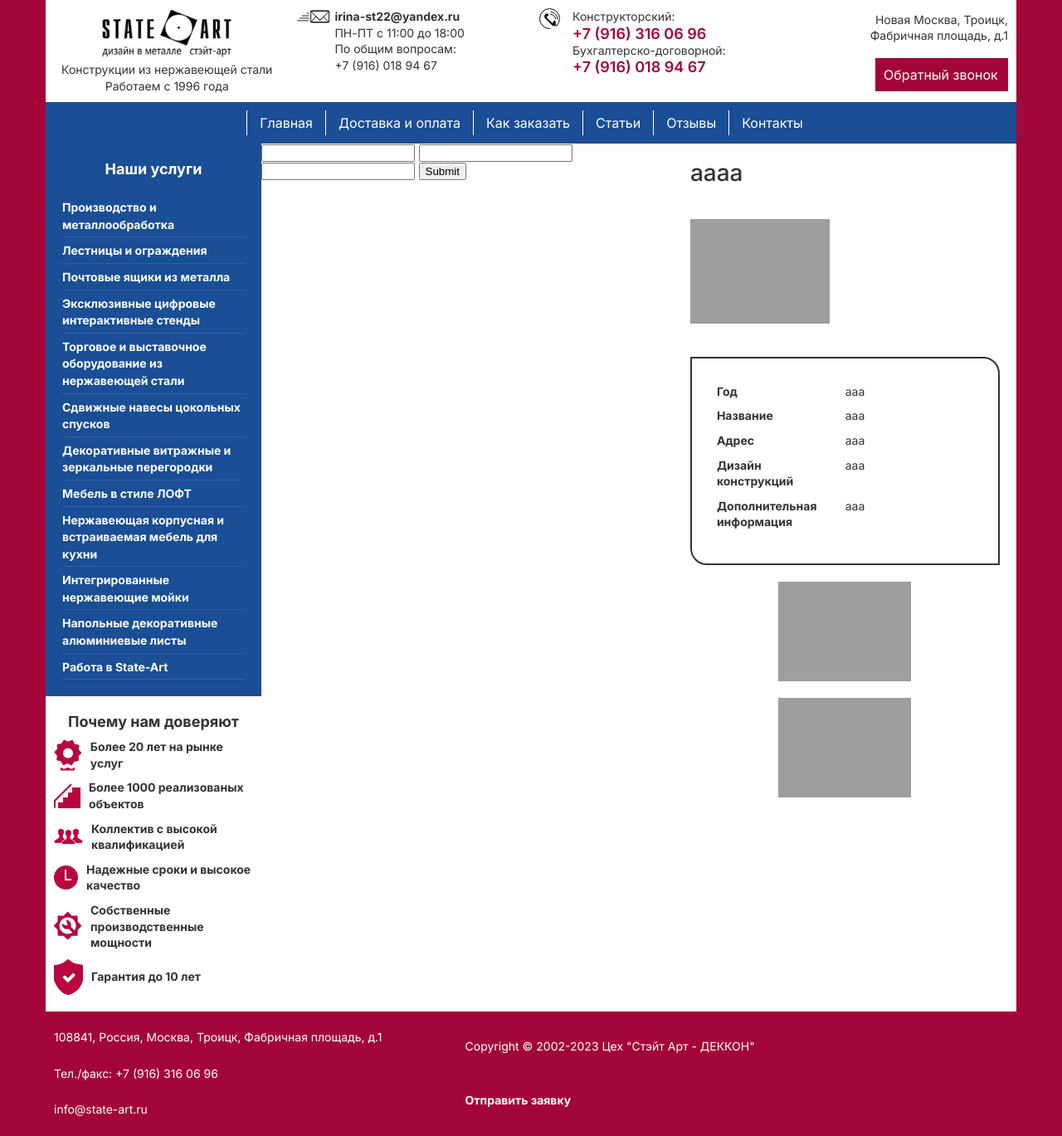
After one commit to Shuv1Wolf/stateArt, a Django app: a page that uses templates/base.html in a window 1280 px wide. The commit adds this page. Shown: the whole page at 83% size. Run offline with Django 4.2, Linux system fonts and the light colour scheme; data comes from the database, SQL or seed files in the repository; both versions use the stored data as it was after the commit; grey boxes are pictures that could not be loaded.

Commit message:
add contact.html and add projects

```diff
--- a/main/admin.py
+++ b/main/admin.py
@@ -1,8 +1,9 @@
 from django.contrib import admin
-from main.models import Article, News, Reviews, Form
+from main.models import Article, News, Reviews, Form, Project
 # Register your models here.
 
 admin.site.register(Form)
 admin.site.register(Article)
 admin.site.register(News)
 admin.site.register(Reviews)
+admin.site.register(Project)
--- a/main/models.py
+++ b/main/models.py
@@ -61,3 +61,39 @@
     class Meta:
         verbose_name = "Обратная связь"
         verbose_name_plural = "Обратная связь"
+
+
+class Project(models.Model):
+    slug = models.SlugField(verbose_name="ЧПУ")
+    title = models.CharField(max_length=200, verbose_name="Блок title в html")
+
+    title_article = models.CharField(max_length=250, verbose_name="Заголовок на странице со статьями")
+    img_title = models.ImageField(upload_to="static/upload_img/", verbose_name="img на странице со статьями")
+
+    title_h1_1 = models.CharField(max_length=250, verbose_name="Заголовок (h1) на странице статьи")
+    img_article = models.ImageField(upload_to="static/upload_img/", verbose_name="img в статье")
+    year = models.CharField(max_length=4, verbose_name='Год')
+    name = models.CharField(max_length=250, verbose_name='Название')
+    address = models.CharField(max_length=250, verbose_name='Адрес')
+    design = models.CharField(max_length=250, verbose_name='Дизайн конструкций')
+    additionally = models.TextField(verbose_name='Дополнительная информация')
+
+    img1 = models.ImageField(upload_to="static/upload_img/", verbose_name="img1", blank=True, null=True)
+    img2 = models.ImageField(upload_to="static/upload_img/", verbose_name="img2", blank=True, null=True)
+    img3 = models.ImageField(upload_to="static/upload_img/", verbose_name="img3", blank=True, null=True)
+    img4 = models.ImageField(upload_to="static/upload_img/", verbose_name="img4", blank=True, null=True)
+    img5 = models.ImageField(upload_to="static/upload_img/", verbose_name="img5", blank=True, null=True)
+    img6 = models.ImageField(upload_to="static/upload_img/", verbose_name="img6", blank=True, null=True)
+    img7 = models.ImageField(upload_to="static/upload_img/", verbose_name="img7", blank=True, null=True)
+    img8 = models.ImageField(upload_to="static/upload_img/", verbose_name="img8", blank=True, null=True)
+    img9 = models.ImageField(upload_to="static/upload_img/", verbose_name="img9", blank=True, null=True)
+    img10 = models.ImageField(upload_to="static/upload_img/", verbose_name="img10", blank=True, null=True)
+    img11 = models.ImageField(upload_to="static/upload_img/", verbose_name="img11", blank=True, null=True)
+    img12 = models.ImageField(upload_to="static/upload_img/", verbose_name="img12", blank=True, null=True)
+
+    def __str__(self):
+        return self.title_h1_1
+
+    class Meta:
+        verbose_name = "Проекты"
+        verbose_name_plural = "Проекты"
--- a/main/urls.py
+++ b/main/urls.py
@@ -1,9 +1,12 @@
 from django.urls import path
-from .views import HomePageView, ArticleView, ArticleDetailView, ReviewsView
+from .views import HomePageView, ArticleView, ArticleDetailView, ReviewsView, ContactView, ProjectView, ProjectDetailView
 
 urlpatterns = [
     path("", HomePageView.as_view(), name="homepage"),
     path("poleznye-stati/", ArticleView.as_view(), name="poleznye-stati"),
     path("poleznye-stati/<slug:slug>/", ArticleDetailView.as_view(), name="article_detail"),
     path("reviews/", ReviewsView.as_view(), name="reviews"),
+    path("contacts/", ContactView.as_view(), name="contacts"),
+    path("project/", ProjectView.as_view(), name="project"),
+    path("project/<slug:slug>/", ProjectDetailView.as_view(), name="project_detail"),
 ]
--- a/main/views.py
+++ b/main/views.py
@@ -1,7 +1,7 @@
-from django.views.generic import ListView, DetailView
+from django.views.generic import ListView, DetailView, TemplateView
 from django.shortcuts import HttpResponseRedirect
 from django.views.generic.edit import FormMixin
-from main.models import Article, News, Reviews
+from main.models import Article, News, Reviews, Project
 from .forms import Form
 
 
@@ -61,3 +61,45 @@
             return HttpResponseRedirect(request.path, {'form': form})
         else:
             return HttpResponseRedirect(request.path, {'form': form})
+
+
+class ContactView(FormMixin, TemplateView):
+    template_name = "html/contacts.html"
+    form_class = Form
+
+    def post(self, request, *args, **kwargs):
+        form = Form(request.POST)
+        if form.is_valid():
+            form.save()
+            return HttpResponseRedirect(request.path, {'form': form})
+        else:
+            return HttpResponseRedirect(request.path, {'form': form})
+
+
+class ProjectView(FormMixin, ListView):
+    form_class = Form
+    model = Project
+    template_name = "html/project.html"
+
+    def post(self, request, *args, **kwargs):
+        form = Form(request.POST)
+        if form.is_valid():
+            form.save()
+            return HttpResponseRedirect(request.path, {'form': form})
+        else:
+            return HttpResponseRedirect(request.path, {'form': form})
+
+
+class ProjectDetailView(FormMixin, DetailView):
+    form_class = Form
+    model = Project
+    template_name = "html/project_detail.html"
+    context_object_name = 'object'
+
+    def post(self, request, *args, **kwargs):
+        form = Form(request.POST)
+        if form.is_valid():
+            form.save()
+            return HttpResponseRedirect(request.path, {'form': form})
+        else:
+            return HttpResponseRedirect(request.path, {'form': form})
--- a/static/css/main.css
+++ b/static/css/main.css
@@ -673,3 +673,65 @@
         height: auto;
     }
 }
+
+.project-table{
+    margin: 20px 0px;
+    padding: 30px;
+    border: 2px solid #333;
+    border-radius: 0 20px 0 20px;
+}
+
+.project-table-line{
+    display: flex;
+    justify-content: flex-start;
+    margin-bottom: 10px;
+}
+
+.project-table-first-column{
+    width: 200px;
+    margin-right: 30px;
+}
+
+.project-table-second-column{
+    width: 80%;
+}
+
+@media screen and (max-width: 550px){
+    .project-table-line{
+        flex-direction: column;
+        margin-bottom: 20px;
+    }
+
+    .project-table-first-column{
+        width: max-content;
+        display: flex;
+        justify-content: center;
+        margin: 0;
+        margin-bottom: 10px;
+    }
+
+    .project-table-second-column{
+        width: 100%;
+    }
+}
+
+.first-map{
+    width: 500px;
+    height: 400px;
+    margin-bottom: 30px;
+    margin-top: 30px;
+}
+
+@media screen and (max-width: 550px){
+    .first-map{
+        width: 100%;
+        height: auto;
+    }
+}
+
+.second-map{
+    margin-top: 30px;
+    margin-bottom: 30px;
+    width: 100%;
+    height: auto;
+}
--- a/templates/base.html
+++ b/templates/base.html
@@ -58,7 +58,7 @@
             <li class="navlink"><a href="#">Как заказать</a></li>
             <li class="navlink"><a href="{% url 'poleznye-stati' %}">Статьи</a></li>
             <li class="navlink"><a href="{% url 'reviews' %}">Отзывы</a></li>
-            <li class="navlink"><a href="#">Контакты</a></li>
+            <li class="navlink"><a href="{% url 'contacts' %}">Контакты</a></li>
         </nav>
         <div class="header-navbar_mobile">
             <img class="header_navbar_button" src="{% static 'content/Burger.svg' %}"></img>
@@ -68,7 +68,7 @@
                 <li class="navlink"><a href="#">Как заказать</a></li>
                 <li class="navlink"><a href="{% url 'poleznye-stati' %}">Статьи</a></li>
                 <li class="navlink"><a href="{% url 'reviews' %}">Отзывы</a></li>
-                <li class="navlink"><a href="#">Контакты</a></li>
+                <li class="navlink"><a href="{% url 'contacts' %}">Контакты</a></li>
             </nav>
         </div>
         <div class="main-section">
--- /dev/null
+++ b/templates/html/project_detail.html
@@ -0,0 +1,75 @@
+{% extends "base.html" %}
+{% load static %}
+
+{% block title %}
+{{ object.title }}
+{% endblock %}
+
+{% block main %}
+<div class="content-section">
+                <h1 class="h1-title">{{ object.title_h1_1 }}</h1>
+                <div class="two-images">
+                    <img src="{{ object.img_article.url }}" alt="" class="two-images-one">
+                </div>
+                <div class="project-table">
+                    <div class="project-table-line">
+                        <div class="project-table-first-column main-text strong">Год</div>
+                        <div class="project-table-second-column main-text">{{ object.year }}</div>
+                    </div>
+                    <div class="project-table-line">
+                        <div class="project-table-first-column main-text strong">Название</div>
+                        <div class="project-table-second-column main-text">{{ object.name }}</div>
+                    </div>
+                    <div class="project-table-line">
+                        <div class="project-table-first-column main-text strong">Адрес</div>
+                        <div class="project-table-second-column main-text">{{ object.address }}</div>
+                    </div>
+                    <div class="project-table-line">
+                        <div class="project-table-first-column main-text strong">Дизайн конструкций</div>
+                        <div class="project-table-second-column main-text">{{ object.design }}</div>
+                    </div>
+                    <div class="project-table-line">
+                        <div class="project-table-first-column main-text strong">Дополнительная информация</div>
+                        <div class="project-table-second-column main-text">{{ object.additionally }}</div>
+                    </div>
+                </div>
+                <div class="grid">
+                    {% if object.img1.url != "" %}
+                        <img src="{{ object.img1.url }}" alt="" class="image-grid-block_image image-grid-block_part">
+                    {% endif %}
+                    {% if object.img2.url != "" %}
+                        <img src="{{ object.img2.url }}" alt="" class="image-grid-block_image image-grid-block_part">
+                    {% endif %}
+                    {% if object.img3.url != "" %}
+                        <img src="{{ object.img3.url }}" alt="" class="image-grid-block_image image-grid-block_part">
+                    {% endif %}
+                    {% if object.img4.url != "" %}
+                        <img src="{{ object.img4.url }}" alt="" class="image-grid-block_image image-grid-block_part">
+                    {% endif %}
+                    {% if object.img5.url != "" %}
+                        <img src="{{ object.img5.url }}" alt="" class="image-grid-block_image image-grid-block_part">
+                    {% endif %}
+                    {% if object.img6.url != "" %}
+                        <img src="{{ object.img6.url }}" alt="" class="image-grid-block_image image-grid-block_part">
+                    {% endif %}
+                    {% if object.img7.url != "" %}
+                        <img src="{{ object.img7.url }}" alt="" class="image-grid-block_image image-grid-block_part">
+                    {% endif %}
+                    {% if object.img8.url != "" %}
+                        <img src="{{ object.img8.url }}" alt="" class="image-grid-block_image image-grid-block_part">
+                    {% endif %}
+                    {% if object.img9.url != "" %}
+                        <img src="{{ object.img9.url }}" alt="" class="image-grid-block_image image-grid-block_part">
+                    {% endif %}
+                    {% if object.img10.url != "" %}
+                        <img src="{{ object.img10.url }}" alt="" class="image-grid-block_image image-grid-block_part">
+                    {% endif %}
+                    {% if object.img11.url != "" %}
+                        <img src="{{ object.img11.url }}" alt="" class="image-grid-block_image image-grid-block_part">
+                    {% endif %}
+                    {% if object.img12.url != "" %}
+                        <img src="{{ object.img12.url }}" alt="" class="image-grid-block_image image-grid-block_part">
+                    {% endif %}
+                </div>
+            </div>
+{% endblock %}
```
Also changed, not shown: templates/html/contacts.html (added, +105 -0 lines), templates/html/project.html (added, +19 -0 lines), db.sqlite3.
